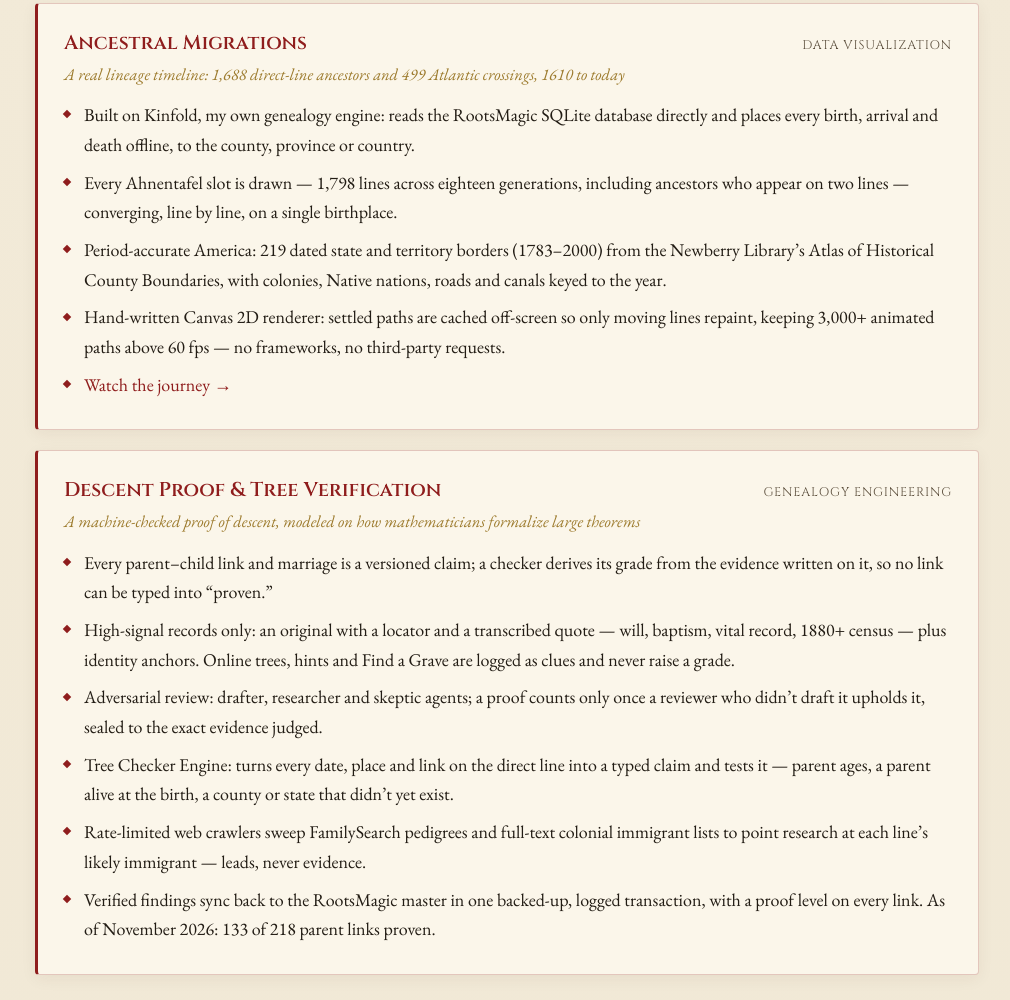
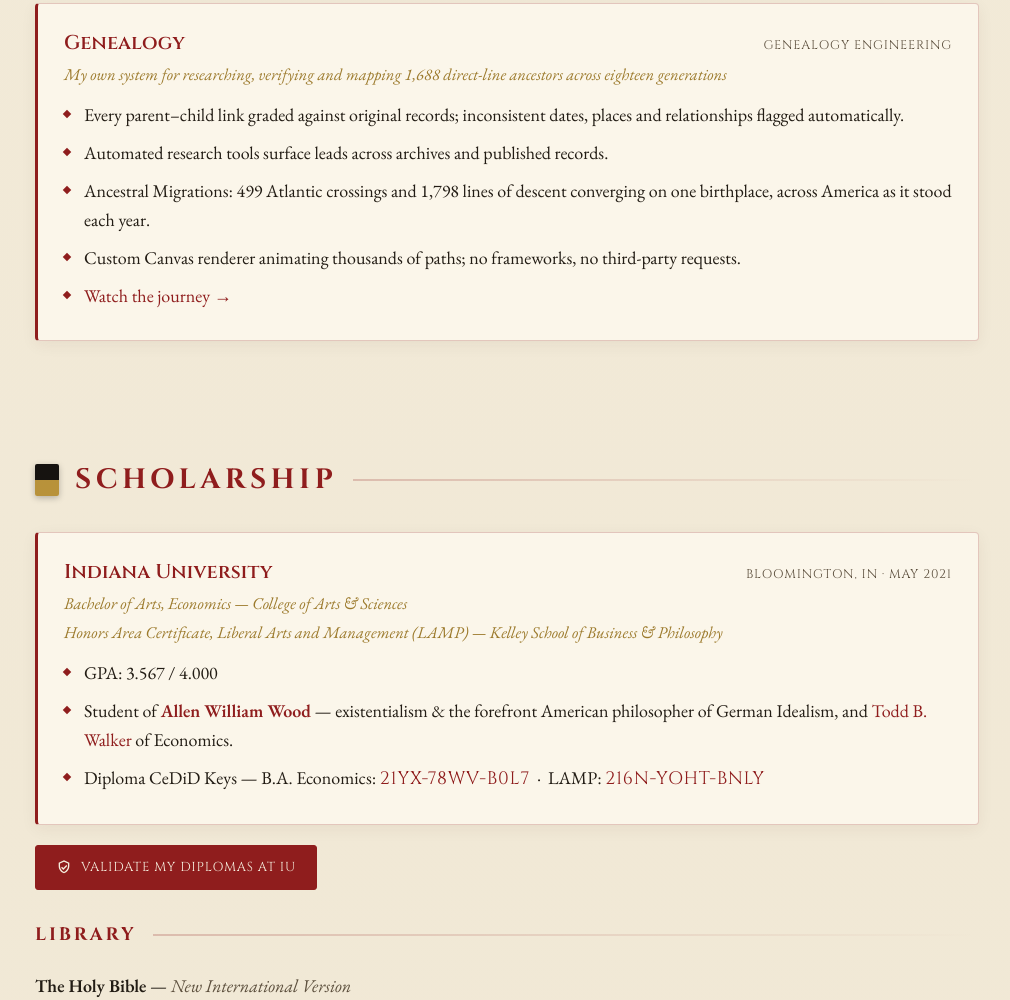
Before and after one commit to Bryce-Waddell/brycewaddell, a plain HTML site: page index.html in a window 1280 px wide. Shown: the part 4192-5192 px from the top of the page, without its empty margins (133-1143 px from the left). Drawn offline with Linux system fonts and the light colour scheme.

Commit message:
Update index.html
- vocab updates

```diff
--- a/index.html
+++ b/index.html
@@ -516,27 +516,14 @@
     </div>
 
     <div class="card">
-      <div class="role-row"><h3>Ancestral Migrations</h3><span class="org-when">Data Visualization</span></div>
-      <div class="subrole">A real lineage timeline: 1,688 direct-line ancestors and 499 Atlantic crossings, 1610 to today</div>
+      <div class="role-row"><h3>Genealogy</h3><span class="org-when">Genealogy Engineering</span></div>
+      <div class="subrole">My own system for researching, verifying and mapping 1,688 direct-line ancestors across eighteen generations</div>
       <ul>
-        <li>Built on Kinfold, my own genealogy engine: reads the RootsMagic SQLite database directly and places every birth, arrival and death offline, to the county, province or country.</li>
-        <li>Every Ahnentafel slot is drawn &mdash; 1,798 lines across eighteen generations, including ancestors who appear on two lines &mdash; converging, line by line, on a single birthplace.</li>
-        <li>Period-accurate America: 219 dated state and territory borders (1783&ndash;2000) from the Newberry Library&rsquo;s Atlas of Historical County Boundaries, with colonies, Native nations, roads and canals keyed to the year.</li>
-        <li>Hand-written Canvas 2D renderer: settled paths are cached off-screen so only moving lines repaint, keeping 3,000+ animated paths above 60&nbsp;fps &mdash; no frameworks, no third-party requests.</li>
+        <li>Every parent&ndash;child link graded against original records; inconsistent dates, places and relationships flagged automatically.</li>
+        <li>Automated research tools surface leads across archives and published records.</li>
+        <li>Ancestral Migrations: 499 Atlantic crossings and 1,798 lines of descent converging on one birthplace, across America as it stood each year.</li>
+        <li>Custom Canvas renderer animating thousands of paths; no frameworks, no third-party requests.</li>
         <li><a class="scholar-link" href="migrations/">Watch the journey &rarr;</a></li>
-      </ul>
-    </div>
-
-    <div class="card">
-      <div class="role-row"><h3>Descent Proof &amp; Tree Verification</h3><span class="org-when">Genealogy Engineering</span></div>
-      <div class="subrole">A machine-checked proof of descent, modeled on how mathematicians formalize large theorems</div>
-      <ul>
-        <li>Every parent&ndash;child link and marriage is a versioned claim; a checker derives its grade from the evidence written on it, so no link can be typed into &ldquo;proven.&rdquo;</li>
-        <li>High-signal records only: an original with a locator and a transcribed quote &mdash; will, baptism, vital record, 1880+ census &mdash; plus identity anchors. Online trees, hints and Find a Grave are logged as clues and never raise a grade.</li>
-        <li>Adversarial review: drafter, researcher and skeptic agents; a proof counts only once a reviewer who didn&rsquo;t draft it upholds it, sealed to the exact evidence judged.</li>
-        <li>Tree Checker Engine: turns every date, place and link on the direct line into a typed claim and tests it &mdash; parent ages, a parent alive at the birth, a county or state that didn&rsquo;t yet exist.</li>
-        <li>Rate-limited web crawlers sweep FamilySearch pedigrees and full-text colonial immigrant lists to point research at each line&rsquo;s likely immigrant &mdash; leads, never evidence.</li>
-        <li>Verified findings sync back to the RootsMagic master in one backed-up, logged transaction, with a proof level on every link. As of November 2026: 133 of 218 parent links proven.</li>
       </ul>
     </div>
   </section>
```
